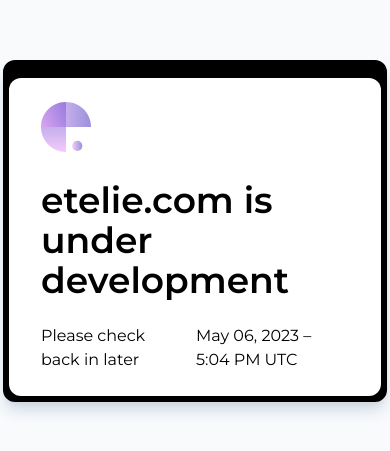
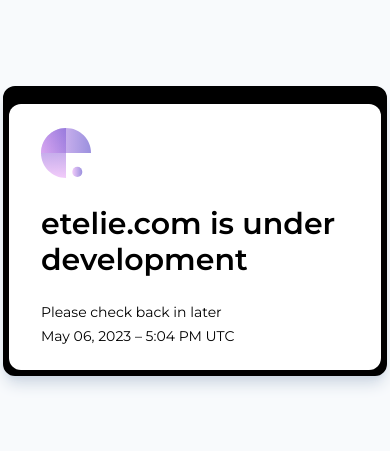
Before and after one commit to etelie/web, a React (Vite) app: page / in a window 390 px wide. Shown: the part 191-642 px from the top of the page. Built offline with nearby package versions, Linux system fonts and the light colour scheme.

Commit message:
more-responsive modal

```diff
--- a/src/components/HeadingText/HeadingText.tsx
+++ b/src/components/HeadingText/HeadingText.tsx
@@ -7,7 +7,7 @@
 };
 
 export const HeadingText = ({ id, children, className }: HeadingTextProps) => (
-  <h1 id={id} className={clsx(className, 't-font-sans t-text-4xl t-font-semibold')}>
+  <h1 id={id} className={clsx(className, 't-font-sans', 't-text-3xl md:t-text-4xl t-font-semibold')}>
     {children}
   </h1>
 );
--- a/src/components/Modal/Modal.tsx
+++ b/src/components/Modal/Modal.tsx
@@ -16,11 +16,11 @@
 
 export const Modal = ({
   children,
-  hidden = false,
   title,
-  iconHidden = false,
   footerLeft,
   footerRight,
+  hidden = false,
+  iconHidden = false,
 }: ModalProps) => {
   const titleId = useId();
 
@@ -71,7 +71,11 @@
               </HeadingText>
               <div>{children}</div>
               <footer
-                className={clsx('t-flex t-flex-row t-justify-between', 't-mt-3', 't-space-x-3')}
+                className={clsx(
+                  't-flex t-flex-col sm:t-flex-row t-justify-between',
+                  't-mt-3',
+                  't-space-y-1 sm:t-space-y-0 sm:t-space-x-3',
+                )}
               >
                 <SubHeadingText className={clsx('t-relative t-start-0')}>
                   {footerLeft}
--- a/src/components/SubHeadingText/SubHeadingText.tsx
+++ b/src/components/SubHeadingText/SubHeadingText.tsx
@@ -7,7 +7,7 @@
 };
 
 export const SubHeadingText = ({ id, children, className }: SubHeadingTextProps) => (
-  <h1 id={id} className={clsx(className, 't-font-sans t-text-l')}>
+  <h1 id={id} className={clsx(className, 't-font-sans', 't-text-sm md:t-text-base')}>
     {children}
   </h1>
 );
--- a/tailwind.config.js
+++ b/tailwind.config.ts
@@ -1,6 +1,7 @@
+import type { Config as TailwindConfig } from 'tailwindcss';
+
 import defaultTheme from 'tailwindcss/defaultTheme';
 
-/** @type {import('tailwindcss').Config} */
 export default {
   content: ['./src/**/*.{js,ts,jsx,tsx}'],
   // darkMode: 'class',
@@ -39,4 +40,4 @@
       },
     },
   },
-};
+} satisfies TailwindConfig;
```
